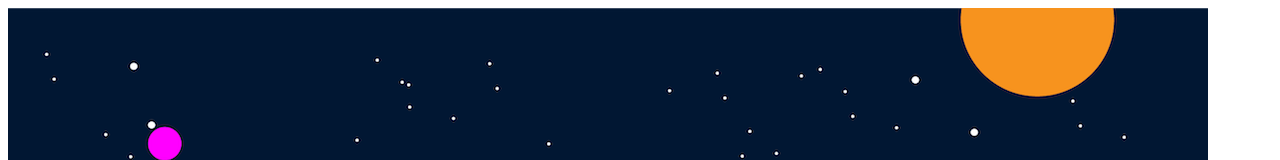
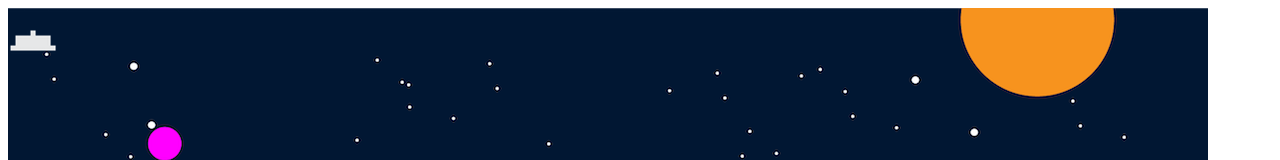
Before and after one commit to PlusM/spaceinvaders, a plain HTML site: page index.html in a window 1280 px wide. Shown: the top 160 px of the page. Drawn offline with Linux system fonts and the light colour scheme.

Commit message:
Adding hero image to hero div

```diff
--- a/style.css
+++ b/style.css
@@ -3,3 +3,9 @@
     height: 800px;
     width: 1200px;
 }
+
+#hero {
+    background-image: url('assets_basic/hero.png');
+    height: 50px;
+    width: 50px;
+}
```
